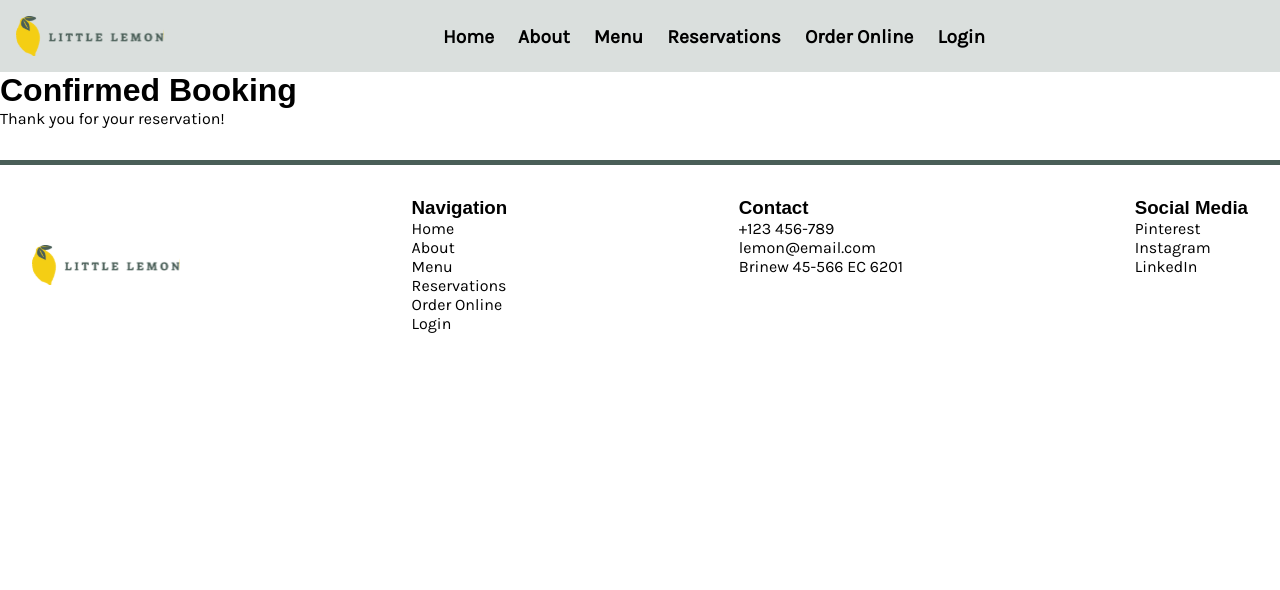
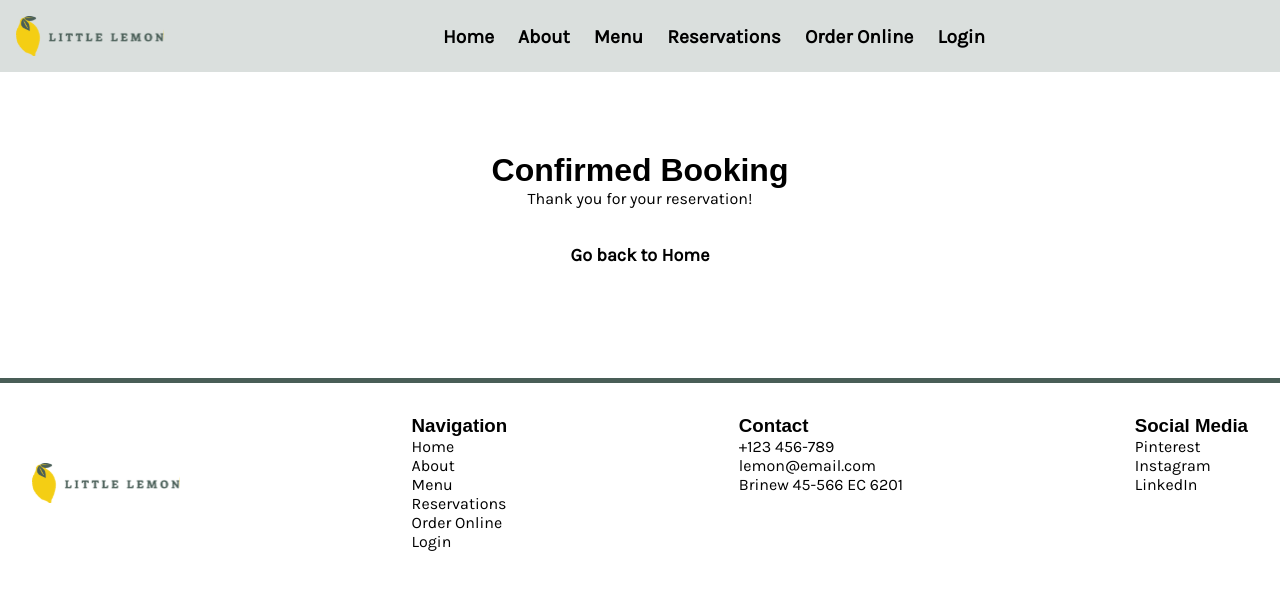
Before and after one commit to kegadev/ml-capstone, a React (Create React App) app: page /bookingConfirmed in a window 1280 px wide. Shown: the top 590 px of the page. Built offline with nearby package versions, Linux system fonts and the light colour scheme; a web font is replaced by a local one.

Commit message:
improve UX and ui on form and confirm

```diff
--- a/src/App.css
+++ b/src/App.css
@@ -381,15 +381,37 @@ footer a {
 
 .booking-page {
   margin: 36px;
+  display: flex;
+  flex-direction: column;
+  justify-content: center;
+  align-items: center;
 }
 
 form {
-  display: grid;
-  grid-template-columns: 1fr;
+  margin-top: 36px;
+  display: flex;
+  flex-direction: column;
   max-width: 400px;
+  min-width: max(50%, 240px);
   gap: 20px;
 }
 
 .error-message {
   color: red;
 }
+
+.confirmed-booking {
+  display: flex;
+  margin: 80px;
+  flex-direction: column;
+  justify-content: center;
+  align-items: center;
+}
+
+.confirmed-booking a {
+  margin-top: 36px;
+  font-weight: 800;
+  text-decoration: none;
+  color: #000;
+  font-size: large;
+}
--- a/src/components/ConfirmedBooking.js
+++ b/src/components/ConfirmedBooking.js
@@ -1,8 +1,11 @@
 const ConfirmedBooking = () => {
   return (
     <>
-      <h1>Confirmed Booking</h1>
-      <p>Thank you for your reservation!</p>
+      <div className="confirmed-booking">
+        <h1>Confirmed Booking</h1>
+        <p>Thank you for your reservation!</p>
+        <a href="/">Go back to Home</a>
+      </div>
     </>
   );
 };
```
